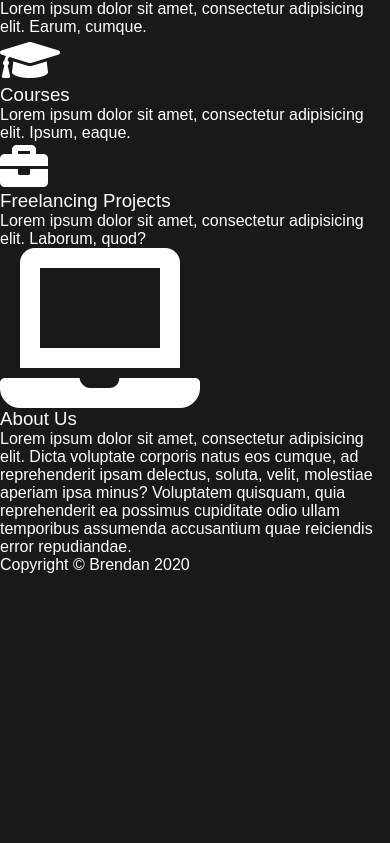
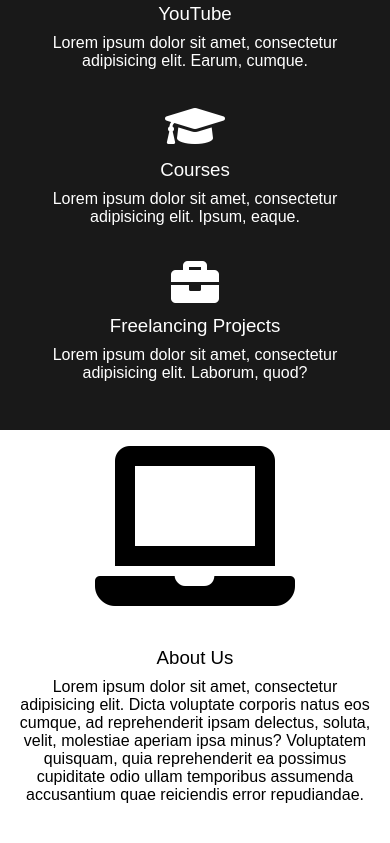
Before and after one commit to butlerb/Blur-Landing, a plain HTML site: page index.html in a window 390 px wide. Shown: the part 914-1757 px from the top of the page. Before the commit the page ends 1488 px from the top, so only its background shows below. Drawn offline with Linux system fonts and the light colour scheme.

Commit message:
Media Queries to be finished

```diff
--- a/index.html
+++ b/index.html
@@ -24,19 +24,19 @@
 
 	<section class="services">
 		<div class="container grid-3">
-			<div>
+			<div class="icon-you">
 				<i class="fab fa-youtube fa-3x"></i>
-				<h3>YouTube</h3>
+				<h3 class="youtube">YouTube</h3>
 				<p>Lorem ipsum dolor sit amet, consectetur adipisicing elit. Earum, cumque.</p>
 			</div>
-			<div>
+			<div class="icon-courses">
 				<i class="fas fa-graduation-cap fa-3x"></i>
-				<h3>Courses</h3>
+				<h3 class="courses">Courses</h3>
 				<p>Lorem ipsum dolor sit amet, consectetur adipisicing elit. Ipsum, eaque.</p>
 			</div>
-			<div>
+			<div class="icon-freelancing">
 				<i class="fas fa-briefcase fa-3x"></i>
-				<h3>Freelancing Projects</h3>
+				<h3 class="freelancing">Freelancing Projects</h3>
 				<p>Lorem ipsum dolor sit amet, consectetur adipisicing elit. Laborum, quod?</p>
 			</div>
 
@@ -44,13 +44,13 @@
 
 	</section>
 
-	<section class="about-us">
+	<section class="about-us bg-light">
 		<div class="container grid-2">
-			<div class="center">
+			<div class="center icon-laptop">
 			<i class="fas fa-laptop fa-10x"></i>
 			</div>
-			<div>
-			<h3>About Us</h3>
+			<div class="text-about">
+			<h3 class="title-about">About Us</h3>
 			<p>Lorem ipsum dolor sit amet, consectetur adipisicing elit. Dicta voluptate corporis natus eos cumque, ad reprehenderit ipsam delectus, soluta, velit, molestiae aperiam ipsa minus? Voluptatem quisquam, quia reprehenderit ea possimus cupiditate odio ullam temporibus assumenda accusantium quae reiciendis error repudiandae.</p>
 			</div>
 
--- a/style.css
+++ b/style.css
@@ -24,7 +24,7 @@ img {
 }
 
 
-/*Styles*/
+/*Showcase Styles*/
 
 body {
 	background: rgba(0, 0, 0, 0.9);
@@ -58,7 +58,7 @@ body {
 	top: 10%;
 	left: 50%;
 	margin-top: 105px;
-	margin-left: -145px;
+	margin-left: -150px;
 	width: 300px;
 	height: 350px;
 	text-align: center;
@@ -84,6 +84,123 @@ body {
 
 }
 
+
+@media (min-width: 560px){
+	.showcase::after {
+		height: 50vh;
+	}
+	.content {
+		top: 2%;
+		margin-top: 5px;
+	}
+
+	.content .logo {
+		height: 140px;
+		width: 140px;
+	}
+
+
+}
+
+/*lanscape*/
+@media (max-height:500px){
+	.content .title, .content .text {
+		display:none;
+	}
+
+}
+
+
+/*Utility class*/
+
 .container {
 	max-width: 960px;
+	margin: auto;
+	padding: 1rem 1rem;
+	overflow: hidden;
+
 }
+
+/*Services styles*/
+
+.youtube {
+	 line-height: 2.5rem;
+}
+
+.courses{
+	line-height: 2.5rem;
+}
+
+.freelancing{
+	line-height: 2.5rem;
+
+}
+
+.icon-you{
+	margin-bottom: 2rem;
+	text-align: center;
+}
+
+.icon-courses{
+	margin-bottom: 2rem;
+	text-align: center;
+
+}
+
+.icon-freelancing{
+	margin-bottom: 2rem;
+	text-align: center;
+}
+
+@media screen and (min-width: 560px) {
+.grid-3 {
+	display: grid;
+	grid-template-columns: 1fr 1fr 1fr;
+	}
+
+}
+
+
+/*About us styles*/
+
+.bg-light {
+	background: #fff;
+}
+
+.about-us {
+	color: Black;
+}
+
+.title-about {
+	line-height: 2.5rem;
+
+}
+
+.icon-laptop {
+	margin-bottom: 2rem;
+	text-align: center;
+
+}
+
+.text-about {
+	margin-bottom: 2rem;
+	text-align: center;
+
+}
+
+
+@media screen and (min-width: 560px){
+	.grid-2{
+		display: grid;
+		grid-template-columns: 1fr 1fr;
+
+	}
+}
+
+
+
+
+/*Footer styles*/
+.copyright {
+	text-align: center;
+}
```
